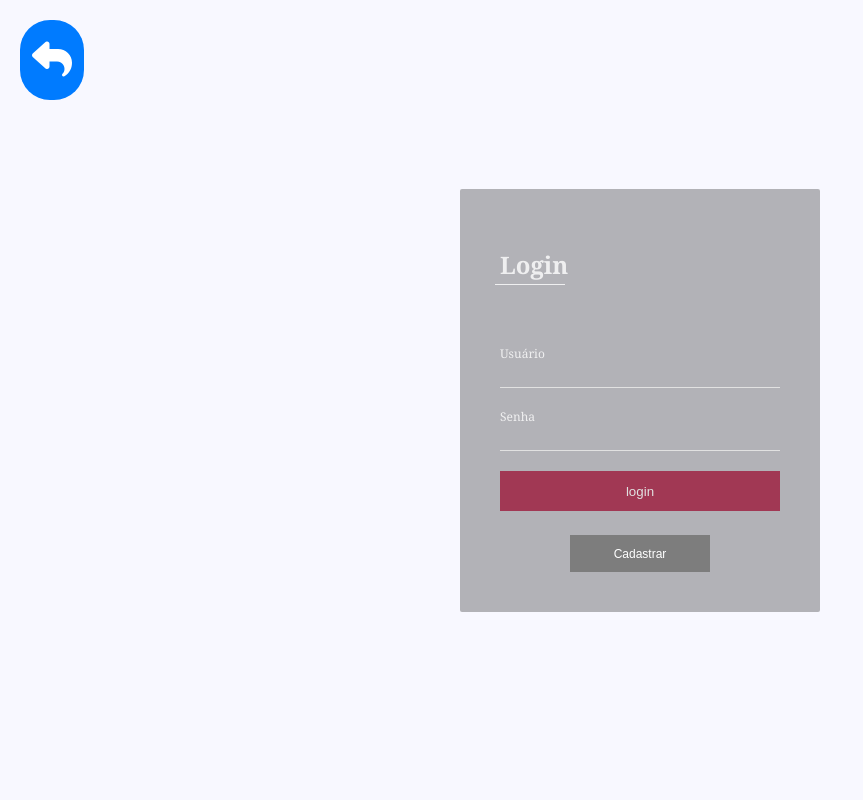
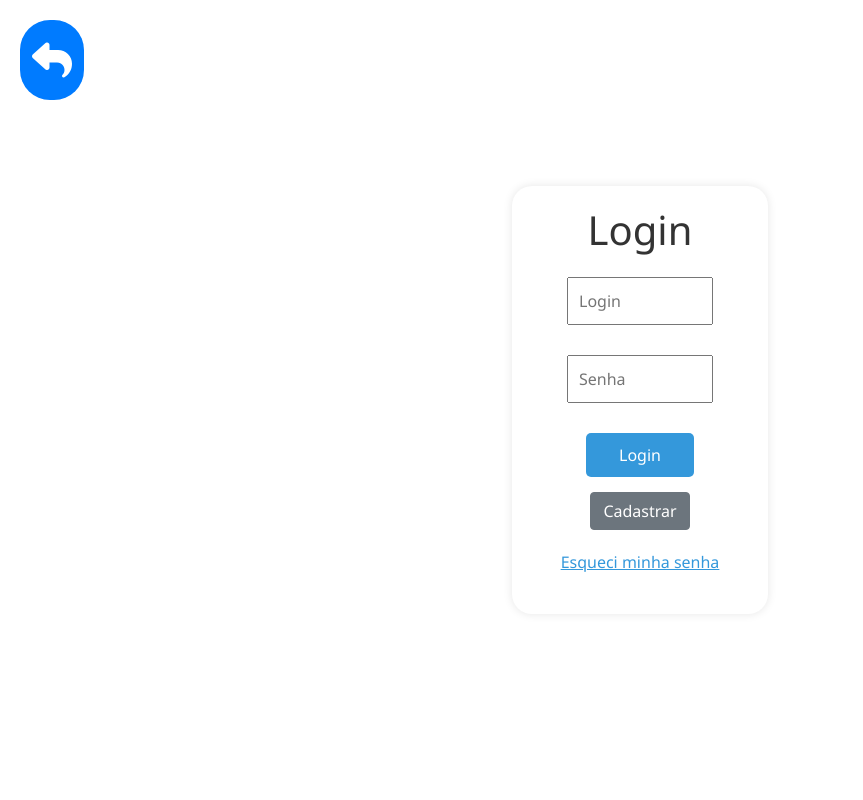
Before and after one commit to LucasJRufino/gamenerd, a PHP site: page /entrar.php in a window 1280 px wide. Shown: the whole page, without its empty margins (0-863 px from the left). Run offline with PHP 8.4, Linux system fonts and the light colour scheme; some libraries are stand-ins or nearby versions.

Commit message:
style: css for login, signup and dashboard  (profile)

```diff
--- a/check.php
+++ b/check.php
@@ -1,5 +1,5 @@
 <?php
-    require 'actions/showusername.php';
+    require 'actions/showinfo.php';
     $username = loggedInUsername();
     if ($username == "login"){
         header("Location: entrar.php");
--- a/entrar.php
+++ b/entrar.php
@@ -4,9 +4,11 @@
     <head>
     <meta charset="UTF-8">
     <meta name="viewport" content="width=device-width, initial-scale=1.0">
-    <title>Crude SPskills</title>
-    <link rel="stylesheet" href="css/formLogin.css">
+    <link rel="stylesheet" href="https://stackpath.bootstrapcdn.com/bootstrap/4.1.3/css/bootstrap.min.css"
+        integrity="sha384-MCw98/SFnGE8fJT3GXwEOngsV7Zt27NXFoaoApmYm81iuXoPkFOJwJ8ERdknLPMO" crossorigin="anonymous">
     <script src="https://kit.fontawesome.com/dafa5c5d34.js" crossorigin="anonymous"></script>
+
+    <title>Login</title>
     <style>
         #botaoSeta {
             position: fixed;
@@ -22,54 +24,83 @@
             cursor: pointer;
             border-radius: 30px;
         }
+
+        body {
+        font-family: 'Segoe UI', Tahoma, Geneva, Verdana, sans-serif;
+        display: flex;
+        flex-direction: column;
+        align-items: center;
+        justify-content: center;
+        height: 100vh;
+        margin: 0;
+        background-color: #3d3d3d"
+        }
+
+        #login-container {
+        background-color: #fff;
+        border-radius: 20px;
+        padding: 20px;
+        width: 20%;
+        box-shadow: 0 0 10px rgba(0, 0, 0, 0.1);
+        text-align: center;
+        }
+
+        h1 {
+        color: #333;
+        }
+
+        input {
+        width: calc(100% - 70px);
+        padding: 10px;
+        margin: 15px 0;
+        box-sizing: border-box;
+        }
+
+        #forgot-password {
+        margin-top: 20px;
+        margin-bottom: 20px;
+        color: #3498db;
+        text-decoration: underline;
+        cursor: pointer;
+
+        }
+
+        #login {
+        padding: 10px 20px;
+        background-color: #3498db;
+        color: #fff;
+        border: none;
+        border-radius: 5px;
+        cursor: pointer;
+        width: 50%;
+        transition: background-color 0.3s;
+        }
+
     </style>
     </head>
 
     <body>
+
 <button id="botaoSeta" onclick="history.back()"><i class="fa-solid fa-reply"></i></button>
-    <div id="login">
+    <div id="login-container">
+        <h1>Login</h1>
 
-        <form class="card" method="POST" action="actions/login.php">
 
-            <div class="card-header">
+        <form method="POST" action="actions/login.php">
 
-                <h2>Login</h2>
+        <input type="text" placeholder="Login" id="nome" name="nome" required>
+        <input type="password" placeholder="Senha" id="senha" name="senha" required>
+
+
+        <input id="login" type="submit" value="Login" class="submit">
+        <div>
+        <a href="signup.php" style="text-decoration: none; e">
+        <button type="button" id="signup" class="btn btn-secondary">Cadastrar</button>
+        </a>
+        </div>
+        <div id="forgot-password" onclick="forgotPassword()">Esqueci minha senha</div>
+        </form>
 
     </div>
-
-            <div class="card-content">
-
-                <div class="card-content-area">
-
-                    <label for="usuario">Usuário</label>
-
-                    <input type="text" id="nome" name="nome" autocomplete="off">
-
-                </div>
-
-                <div class="card-content-area">
-
-                    <label for="password">Senha</label>
-
-                    <input type="password" id="senha" name="senha" autocomplete="off">
-
-                </div>
-
-            </div>
-
-            <div class="card-footer">
-
-                <input type="submit" value="login" class="submit">
-
-            </div>
-            <a href="signup.php" style="text-decoration: none; e">
-            <div style="width: 50%; height: 25px;  margin: auto; text-align: center;
-             margin-top: 5%; padding-top: 4%;border: none; background-color: #7d7d7d; color: #ffffff; vertical-align: middle;font-family: Arial, Helvetica, sans-serif; font-size: 12px;">Cadastrar</div>
-            </div>
-            </a>
-    </div>
-
-
     </body>
-
     </html>
--- a/index.php
+++ b/index.php
@@ -32,7 +32,7 @@
           <a href="check.php" style="text-decoration: none;">
 
             <h1 style="position: relative; color: #dbdbdb;"><?php
-                            require 'actions/showusername.php';
+                            require 'actions/showinfo.php';
                             $username = loggedInUsername();
                             echo $username; ?></h1>
         </a>
--- a/signup.php
+++ b/signup.php
@@ -12,18 +12,18 @@
     <style>
         body {
             font-family: Arial, sans-serif;
-            background-color: #f4f4f4;
             margin: 0;
             padding: 0;
             display: flex;
             justify-content: center;
             align-items: center;
             height: 100vh;
+            background-color: #3d3d3d;
         }
 
         form {
             background-color: #fff;
-            padding: 20px;
+            padding: 40px;
             border-radius: 8px;
             box-shadow: 0 0 10px rgba(0, 0, 0, 0.1);
             width: 300px;
@@ -38,7 +38,7 @@
         input {
             width: 100%;
             padding: 8px;
-            margin-bottom: 16px;
+            margin-bottom: 30px;
             box-sizing: border-box;
         }
 
```
Also changed, not shown: actions/showinfo.php (added, +37 -0 lines), actions/showusername.php (deleted, +0 -20 lines), dashboard.php (+70 -34 lines). Lines whose indentation alone changed are shown as unchanged.
